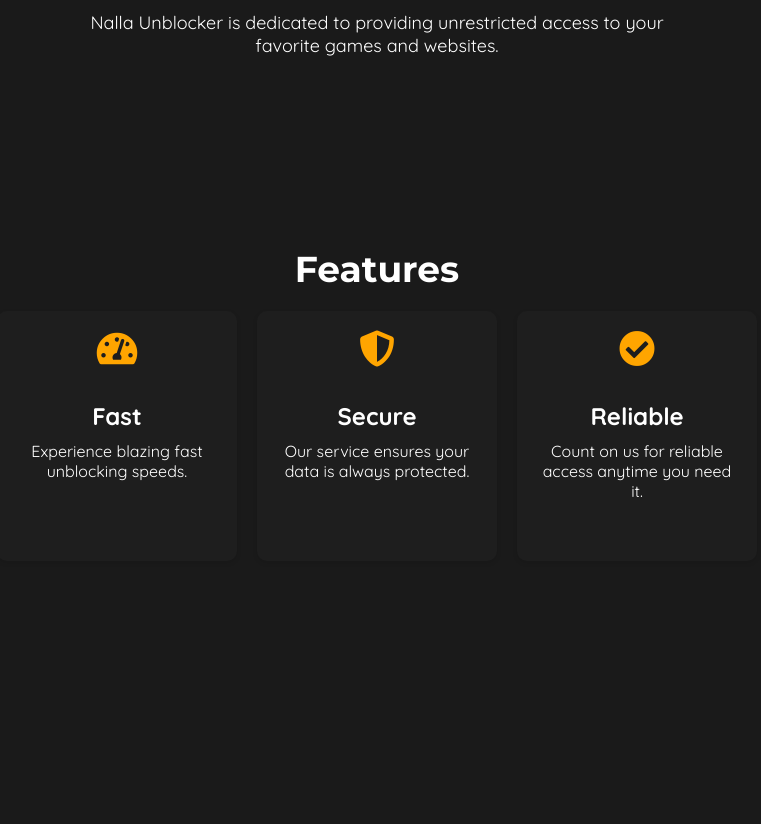
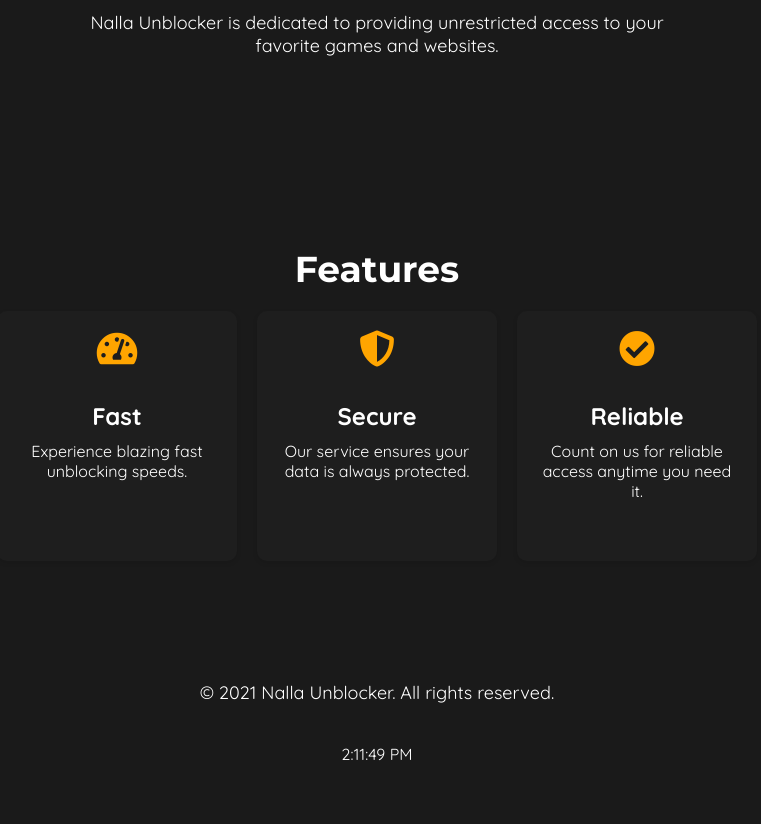
Before and after one commit to ItsYousof/Nalla-Unblocker, a website: page public/index.html in a window 1280 px wide. Shown: the part 1193-2017 px from the top of the page, without its empty margins (263-1024 px from the left). Before the commit the page ends 1814 px from the top, so only its background shows below. Drawn offline with Linux system fonts and the light colour scheme.

Commit message:
Fixed a lot of bugs

```diff
--- a/package.json
+++ b/package.json
@@ -1,4 +1,5 @@
 {
+    "version": "1.4",
     "scripts": {
         "dev": "node index.js",
         "build": "npm install --global @tomphttp/bare-server-node",
--- a/public/index.html
+++ b/public/index.html
@@ -58,10 +58,34 @@
             </div>
         </div>
     </section>
+    <section>
+        <footer>
+            <p>&copy; 2021 Nalla Unblocker. All rights reserved.</p>
+        </footer>
+        <div id="clock" style="margin: 0;">
+            <div class="time" id="time"></div>
+        </div>
+    </section>
     <div id="ads-container"></div>
 
     <script src="assets/js/ads.js"></script>
     <script src="assets/js/script.js"></script>
    <script src="assets/js/storage.js"></script>
+   <script>
+       function getTime() {
+           var date = new Date();
+           var hours = date.getHours();
+           var minutes = date.getMinutes();
+           var seconds = date.getSeconds();
+           var ampm = hours >= 12 ? 'PM' : 'AM';
+           hours = hours % 12;
+           hours = hours ? hours : 12;
+           minutes = minutes < 10 ? '0' + minutes : minutes;
+           seconds = seconds < 10 ? '0' + seconds : seconds;
+           var time = hours + ':' + minutes + ':' + seconds + ' ' + ampm;
+           document.getElementById('time').innerHTML = time;
+       }
+       setInterval(getTime, 1000);
+   </script>
 </body>
 </html>
```
Also changed, not shown: public/example.js (+20 -8 lines), public/games.html (+1 -1 lines), README.md.
